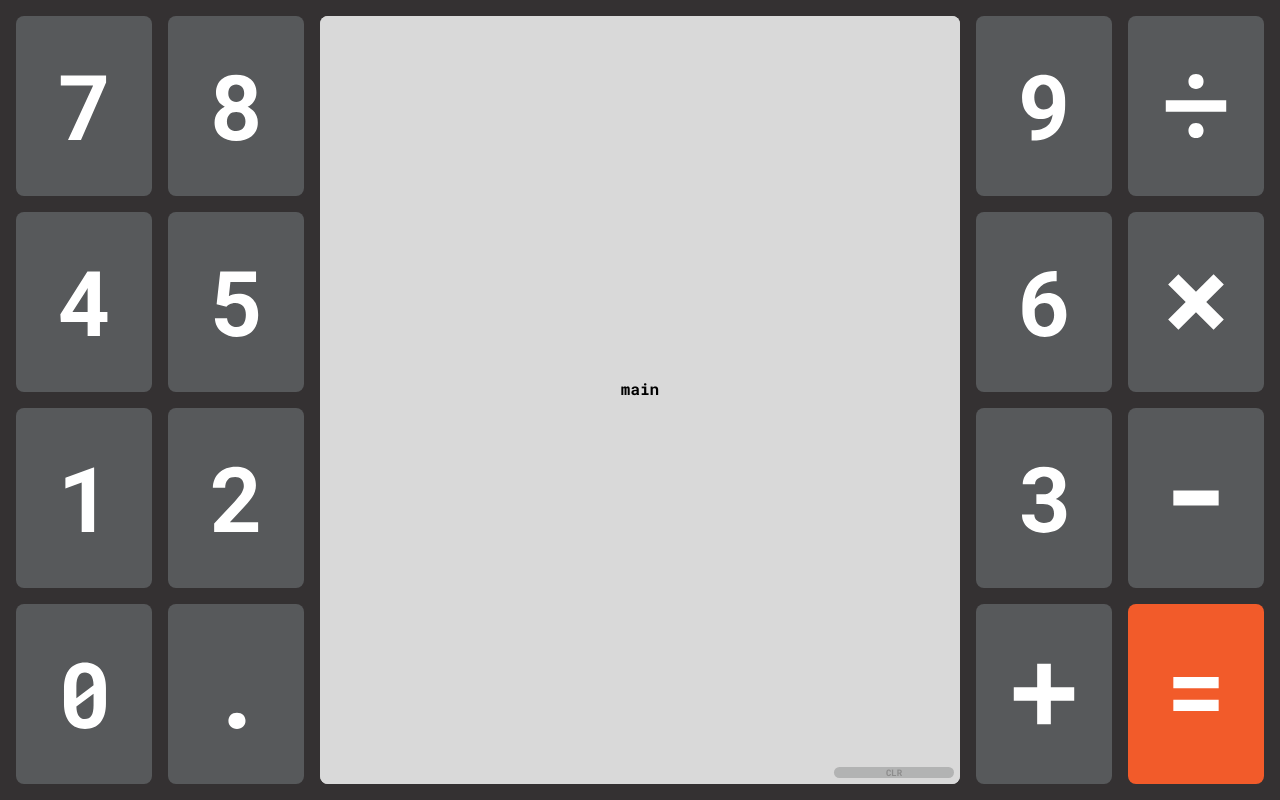
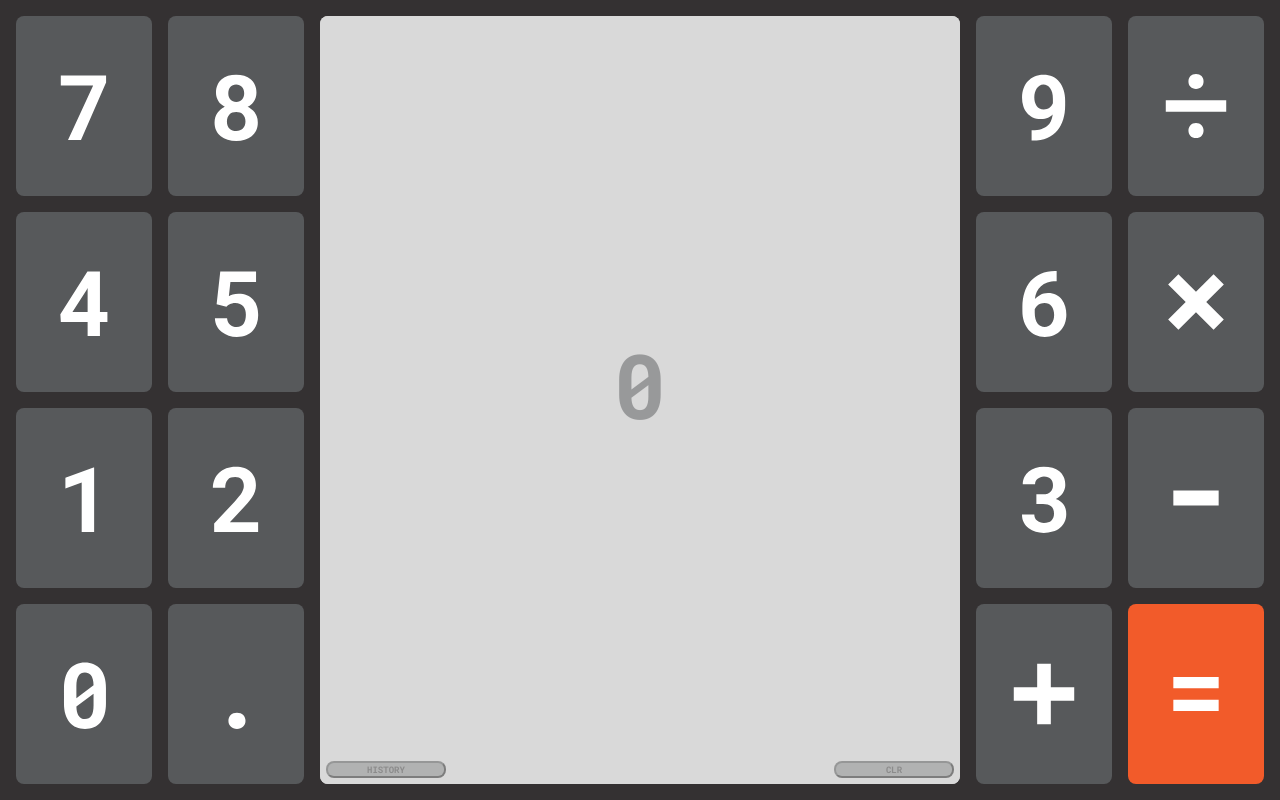
Before and after one commit to gzamaury/javascript-calculator, a React (Create React App) app: page / in a window 1280 px wide. Built offline with nearby package versions, Linux system fonts and the light colour scheme.

Commit message:
add: Display history and current Operation

```diff
--- a/src/component/Display/Display.css
+++ b/src/component/Display/Display.css
@@ -3,6 +3,9 @@
   --display-width: 268px;
   --display-height: 268px;
   --display-font-family: "Roboto Mono", monospace;
+  --dsp-operation-color: rgba(87, 89, 91, 0.5);
+  --dsp-symbol-color: rgba(242, 91, 42, 0.5);
+  --dsp-result-color: rgba(87, 89, 91, 0.8);
 
   --bg-bar-btn: rgba(87, 89, 91, 0.3);
   --bar-btn-color: 52, 49, 50;
@@ -19,16 +22,47 @@
 .display {
   width: 100%;
   height: 100%;
-  font-family: var(--display-font-family);
   display: grid;
   grid-template-columns: 1fr;
   grid-template-rows: 1fr minmax(min-content, max-content);
 }
 
 .dsp-main {
-  display: flex;
-  justify-content: center;
+  height: 100%;
+  display: grid;
+  /* justify-content: center; */
   align-items: center;
+  padding: var(--bar-btn-gap);
+  overflow-y: auto;
+}
+
+.dsp-content {
+  font-family: var(--display-font-family);
+  text-align: center;
+  font-size: 7vw;
+  line-height: 0.8;
+  word-break: break-all;
+}
+
+.operation {
+  color: var(--dsp-operation-color);
+}
+
+.symbol {
+  color: var(--dsp-symbol-color);
+}
+
+.result {
+  margin-top: var(--bar-btn-gap);
+  text-align: right;
+  color: var(--dsp-result-color);
+  line-height: 1;
+}
+
+.separator {
+  display: block;
+  margin: calc(2 * var(--bar-btn-gap)) var(--bar-btn-gap);
+  border-top: 0.5vw solid var(--dsp-result-color);
 }
 
 .dsp-bar-btn {
@@ -42,6 +76,7 @@
 
 .bar-btn-item {
   background-color: var(--bg-bar-btn);
+  border-color: var(--bg-bar-btn);
   border-radius: 8px;
   font-family: "Roboto Mono", monospace;
   text-align: center;
@@ -52,8 +87,15 @@
 
 .bar-btn-enabled {
   color: rgba(var(--bar-btn-color), 1);
+  border-color: rgba(var(--bar-btn-color), 1);
 }
 
 .bar-btn-disabled {
   color: rgba(var(--bar-btn-color), 0.3);
 }
+
+@media only screen and (orientation: portrait) {
+  .dsp-content {
+    font-size: 7vh;
+  }
+}
--- a/src/component/Display/Display.js
+++ b/src/component/Display/Display.js
@@ -1,17 +1,49 @@
+import { useState } from "react";
 import PropTypes from "prop-types";
+import { buildOperation, buildHistory } from "./operationBuilder";
 import "./Display.css";
 
-function Display({ displayId }) {
+function Display({ displayId, history, currentInput }) {
+  const [showHistory, setShowHistory] = useState(false);
+  const isHistoryEmpty = history.length === 0 || history[0].length < 1;
+  const historyBtnClass = isHistoryEmpty
+    ? " bar-btn-disabled"
+    : " bar-btn-enabled";
+  const displayOutput = showHistory
+    ? buildHistory(history)
+    : buildOperation(currentInput);
+
+  const handleClickHistory = () => {
+    setShowHistory(!showHistory);
+  };
+
   return (
-    <div className="display-container">
+    <div className="display-container" data-testid="display">
       <div id={displayId} className="display">
         <div id="dsp-main" className="dsp-main">
-          main
+          <div id="dsp-content" className="dsp-content">
+            {displayOutput}
+          </div>
         </div>
         <div id="dsp-bar-btn" className="dsp-bar-btn">
-          <div id="clear" className="bar-btn-item bar-btn-disabled">
+          <button
+            id="clear"
+            className="bar-btn-item bar-btn-disabled"
+            type="button"
+          >
             CLR
-          </div>
+          </button>
+          <button
+            id="history"
+            name="history"
+            className={`bar-btn-item${historyBtnClass}`}
+            onClick={handleClickHistory}
+            onKeyUp={handleClickHistory}
+            type="button"
+            disabled={isHistoryEmpty}
+          >
+            {!showHistory ? "HISTORY" : "CLOSE HISTORY"}
+          </button>
         </div>
       </div>
     </div>
@@ -20,6 +52,12 @@ function Display({ displayId }) {
 
 Display.propTypes = {
   displayId: PropTypes.string.isRequired,
+  history: PropTypes.arrayOf(PropTypes.arrayOf(PropTypes.string)),
+  currentInput: PropTypes.arrayOf(PropTypes.string),
+};
+Display.defaultProps = {
+  history: [[]],
+  currentInput: ["0"],
 };
 
 export default Display;
--- /dev/null
+++ b/src/component/Display/operationBuilder.js
@@ -0,0 +1,77 @@
+export function buildHistory(history) {
+  const displayOutput = [];
+  const copyHistory = history.slice().reverse();
+
+  copyHistory.forEach((operation, i) => {
+    const jsxOpElements = operation.map((element) => {
+      switch (true) {
+        case isAnOperand(element):
+          return <span className="operand">{element}</span>;
+
+        case isAnOperator(element):
+          return <span className="symbol">{element}</span>;
+
+        case starWithEq(element):
+          return <span className="symbol">=</span>;
+
+        default:
+          return <span>{element}</span>;
+      }
+    });
+
+    displayOutput.push(<div className="operation">{jsxOpElements}</div>);
+
+    // verify if result is present in the operation
+    const lastElement = operation[operation.length - 1];
+    const lastElemStartWithEq = starWithEq(lastElement);
+    if (lastElemStartWithEq) {
+      displayOutput.push(<div className="result">{lastElement.slice(1)}</div>);
+    }
+
+    if (history.length > 1 && i < history.length - 1) {
+      displayOutput.push(<span className="separator" />);
+    }
+  });
+
+  return displayOutput;
+}
+
+export function buildOperation(input) {
+  const operation = [];
+  const jsxOpElements = input.map((element) => {
+    switch (true) {
+      case isAnOperand(element):
+        return <span className="operand">{element}</span>;
+
+      case isAnOperator(element):
+        return <span className="symbol">{element}</span>;
+
+      case starWithEq(element):
+        return <span className="symbol">=</span>;
+
+      default:
+        return <span>{element}</span>;
+    }
+  });
+
+  operation.push(<div className="operation">{jsxOpElements}</div>);
+
+  // verify if result is present in the operation
+  const lastElement = input[input.length - 1];
+  if (starWithEq(lastElement)) {
+    const result = lastElement.slice(1);
+    operation.push(<div className="result">{result}</div>);
+  }
+
+  return operation;
+}
+
+function isAnOperand(e) {
+  return /^\d+(\.\d+)?$/.test(e);
+}
+function isAnOperator(element) {
+  return /^[+\-*//]$/.test(element);
+}
+function starWithEq(element) {
+  return /^=.+$/.test(element);
+}
```
Also changed, not shown: 1 other file (tests, documents, lock files or other folders).
